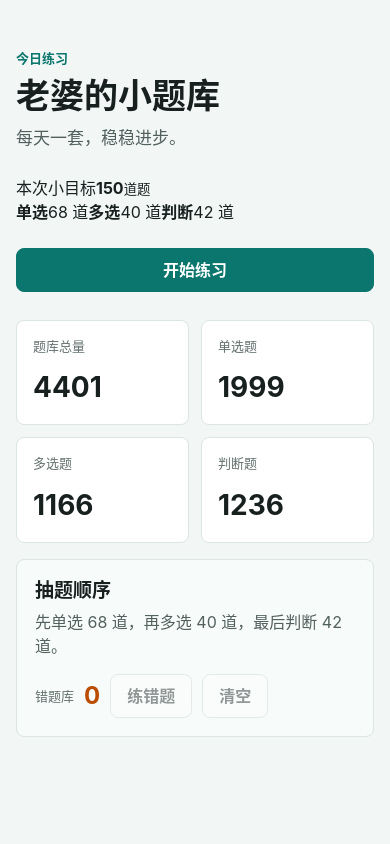
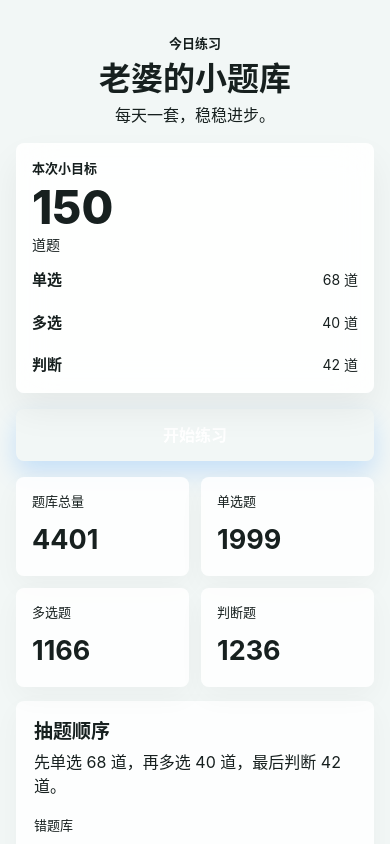
Before and after one commit to 6688wanai/vaccine-practice-ios, a React (Vite) app in the folder vaccine-practice-source-for-github/: page / in a window 390 px wide. Shown: the top 844 px of the page. Built offline with nearby package versions, Linux system fonts and the light colour scheme.

Commit message:
Update iOS-style app styling

```diff
--- a/vaccine-practice-source-for-github/src/App.css
+++ b/vaccine-practice-source-for-github/src/App.css
@@ -1,25 +1,35 @@
 .app-shell,
 .practice-shell {
-  width: min(100%, 880px);
+  width: min(100%, 920px);
   min-height: 100svh;
   margin: 0 auto;
-  padding: 20px;
+  padding: 18px 20px 28px;
   box-sizing: border-box;
 }
 
+.home-shell {
+  position: relative;
+}
+
 .intro {
-  min-height: 36svh;
   display: grid;
-  align-content: end;
-  gap: 24px;
-  padding: 28px 0;
+  gap: 16px;
+  padding: 18px 0 16px;
+  animation: fade-up 360ms ease;
+}
+
+.intro-copyblock {
+  display: grid;
+  gap: 7px;
+  justify-items: center;
+  text-align: center;
 }
 
 .eyebrow {
-  margin: 0 0 8px;
-  color: #0b766d;
+  margin: 0;
+  color: var(--accent-blue);
   font-size: 13px;
-  font-weight: 700;
+  font-weight: 650;
 }
 
 h1,
@@ -29,36 +39,112 @@ p {
 }
 
 h1 {
-  color: #17201f;
-  font-size: 40px;
-  line-height: 1.1;
-  font-weight: 800;
+  color: var(--ink-strong);
+  font-size: 34px;
+  line-height: 1.12;
+  font-weight: 720;
 }
 
 h2 {
-  color: #17201f;
-  font-size: 22px;
-  line-height: 1.4;
-  font-weight: 750;
+  color: var(--ink-strong);
+  font-size: 20px;
+  line-height: 1.35;
+  font-weight: 700;
 }
 
 .intro-copy {
-  max-width: 560px;
-  margin-top: 12px;
-  color: #52605e;
-  font-size: 17px;
+  max-width: 620px;
+  color: var(--ink-soft);
+  font-size: 16px;
+  line-height: 1.5;
+}
+
+.session-card {
+  display: grid;
+  grid-template-columns: 132px 1fr;
+  gap: 16px;
+  align-items: center;
+  padding: 18px;
+  border: 1px solid var(--line-soft);
+  border-radius: 8px;
+  background: rgb(255 255 255 / 0.9);
+  box-shadow: 0 18px 36px rgb(0 0 0 / 0.06);
+  backdrop-filter: blur(18px);
+  animation: fade-up 440ms ease;
+}
+
+.session-card strong,
+.session-card small,
+.session-label {
+  display: block;
+}
+
+.session-label {
+  margin-bottom: 7px;
+  color: var(--ink-muted);
+  font-size: 13px;
+  font-weight: 650;
+}
+
+.session-card strong {
+  color: var(--ink-strong);
+  font-size: 50px;
+  line-height: 0.92;
+  font-weight: 760;
+}
+
+.session-card small {
+  margin-top: 6px;
+  color: var(--ink-soft);
+  font-size: 14px;
+}
+
+.session-plan {
+  display: grid;
+  gap: 10px;
+}
+
+.session-plan span {
+  display: flex;
+  align-items: baseline;
+  justify-content: space-between;
+  gap: 12px;
+  padding-bottom: 9px;
+  border-bottom: 1px solid var(--line-soft);
+  color: var(--ink-soft);
+  font-size: 14px;
+}
+
+.session-plan span:last-child {
+  padding-bottom: 0;
+  border-bottom: 0;
+}
+
+.session-plan b {
+  color: var(--ink-strong);
+  font-size: 15px;
 }
 
 button {
   min-height: 44px;
-  border: 1px solid #cad7d4;
+  border: 1px solid var(--line-soft);
   border-radius: 8px;
   padding: 0 16px;
-  color: #17201f;
-  background: #ffffff;
+  color: var(--ink-strong);
+  background: rgb(255 255 255 / 0.9);
   font: inherit;
-  font-weight: 700;
+  font-weight: 650;
   cursor: pointer;
+  transition:
+    transform 160ms ease,
+    border-color 160ms ease,
+    background-color 160ms ease,
+    box-shadow 160ms ease;
+}
+
+button:hover:not(:disabled) {
+  transform: translateY(-1px);
+  border-color: rgb(0 122 255 / 0.35);
 }
 
 button:disabled {
@@ -67,52 +153,60 @@ button:disabled {
 }
 
 .primary-action {
-  border-color: #0b766d;
+  min-height: 52px;
+  border-color: transparent;
   color: #ffffff;
-  background: #0b766d;
+  background: var(--accent-blue);
+  box-shadow: 0 12px 24px rgb(0 122 255 / 0.18);
 }
 
 .stats-grid {
   display: grid;
   grid-template-columns: repeat(4, minmax(0, 1fr));
   gap: 12px;
+  animation: fade-up 520ms ease;
+}
+
+.stat-card,
+.type-result,
+.question-panel,
+.paper-plan {
+  border: 1px solid var(--line-soft);
+  border-radius: 8px;
+  background: rgb(255 255 255 / 0.86);
+  box-shadow: 0 10px 28px rgb(0 0 0 / 0.035);
 }
 
 .stat-card {
   display: grid;
-  gap: 10px;
-  padding: 16px;
-  border: 1px solid #dbe5e2;
-  border-radius: 8px;
-  background: #ffffff;
+  gap: 9px;
+  padding: 15px 16px;
 }
 
 .stat-card span,
 .type-result span,
 .mistake-strip span {
-  color: #64716f;
+  color: var(--ink-muted);
   font-size: 13px;
 }
 
 .stat-card strong {
-  color: #17201f;
-  font-size: 28px;
+  color: var(--ink-strong);
+  font-size: 27px;
 }
 
 .paper-plan {
   display: flex;
   justify-content: space-between;
-  gap: 16px;
-  margin-top: 16px;
+  gap: 18px;
+  margin-top: 14px;
   padding: 18px;
-  border: 1px solid #dbe5e2;
-  border-radius: 8px;
-  background: #f7fbfa;
+  animation: fade-up 600ms ease;
 }
 
 .paper-plan p {
   margin-top: 6px;
-  color: #52605e;
+  color: var(--ink-soft);
 }
 
 .mistake-strip {
@@ -123,7 +217,7 @@ button:disabled {
 }
 
 .mistake-strip strong {
-  color: #bb4d00;
+  color: var(--accent-blue);
   font-size: 24px;
 }
 
@@ -143,13 +237,13 @@ button:disabled {
   height: 8px;
   overflow: hidden;
   border-radius: 999px;
-  background: #dce8e5;
+  background: #e4e7ed;
 }
 
 .progress-track div {
   height: 100%;
   border-radius: inherit;
-  background: #0b766d;
+  background: var(--accent-blue);
   transition: width 0.2s ease;
 }
 
@@ -158,16 +252,13 @@ button:disabled {
   gap: 18px;
   margin-top: 18px;
   padding: 18px;
-  border: 1px solid #dbe5e2;
-  border-radius: 8px;
-  background: #ffffff;
 }
 
 .question-meta {
   display: flex;
   justify-content: space-between;
   gap: 12px;
-  color: #64716f;
+  color: var(--ink-muted);
   font-size: 13px;
 }
 
@@ -192,8 +283,8 @@ button:disabled {
   width: 34px;
   height: 34px;
   border-radius: 50%;
-  color: #52605e;
-  background: #eef4f2;
+  color: var(--ink-soft);
+  background: #eef0f4;
 }
 
 .option strong {
@@ -203,28 +294,28 @@ button:disabled {
 }
 
 .option.selected {
-  border-color: #0b766d;
-  background: #eef9f7;
+  border-color: rgb(0 122 255 / 0.5);
+  background: #edf6ff;
 }
 
 .option.correct {
-  border-color: #15936d;
-  background: #edf9f1;
+  border-color: #34c759;
+  background: #eefaf1;
 }
 
 .option.correct span {
   color: #ffffff;
-  background: #15936d;
+  background: #34c759;
 }
 
 .option.wrong {
-  border-color: #c84b44;
-  background: #fff1f0;
+  border-color: #ff3b30;
+  background: #fff1ef;
 }
 
 .option.wrong span {
   color: #ffffff;
-  background: #c84b44;
+  background: #ff3b30;
 }
 
 .answer-note {
@@ -234,13 +325,13 @@ button:disabled {
 }
 
 .answer-note.ok {
-  color: #126945;
-  background: #edf9f1;
+  color: #1f7a36;
+  background: #eefaf1;
 }
 
 .answer-note.bad {
-  color: #a53630;
-  background: #fff1f0;
+  color: #b4231c;
+  background: #fff1ef;
 }
 
 .bottom-bar {
@@ -249,24 +340,24 @@ button:disabled {
   display: grid;
   grid-template-columns: 1fr 1fr 1fr;
   gap: 10px;
-  margin: 18px -20px -20px;
+  margin: 18px -20px -28px;
   padding: 12px 20px max(12px, env(safe-area-inset-bottom));
-  border-top: 1px solid #dbe5e2;
-  background: rgba(247, 251, 250, 0.96);
-  backdrop-filter: blur(12px);
+  border-top: 1px solid var(--line-soft);
+  background: rgb(242 242 247 / 0.86);
+  backdrop-filter: blur(18px);
 }
 
 .result-hero {
   display: grid;
   gap: 8px;
-  padding: 34px 0 18px;
+  padding: 24px 0 18px;
 }
 
 .score {
-  color: #0b766d;
+  color: var(--accent-blue);
   font-size: 84px;
   line-height: 1;
-  font-weight: 850;
+  font-weight: 820;
 }
 
 .type-results {
@@ -279,13 +370,10 @@ button:disabled {
   display: grid;
   gap: 8px;
   padding: 16px;
-  border: 1px solid #dbe5e2;
-  border-radius: 8px;
-  background: #ffffff;
 }
 
 .type-result strong {
-  color: #17201f;
+  color: var(--ink-strong);
   font-size: 24px;
 }
 
@@ -296,18 +384,40 @@ button:disabled {
   margin-top: 18px;
 }
 
+@keyframes fade-up {
+  from {
+    opacity: 0;
+    transform: translateY(10px);
+  }
+
+  to {
+    opacity: 1;
+    transform: translateY(0);
+  }
+}
+
 @media (max-width: 720px) {
   .app-shell,
   .practice-shell {
-    padding: 16px;
+    padding: 16px 16px 26px;
   }
 
   h1 {
-    font-size: 34px;
+    font-size: 32px;
   }
 
   h2 {
     font-size: 19px;
+  }
+
+  .session-card {
+    grid-template-columns: 1fr;
+    gap: 14px;
+    padding: 16px;
+  }
+
+  .session-card strong {
+    font-size: 46px;
   }
 
   .stats-grid,
@@ -316,9 +426,19 @@ button:disabled {
   }
 
   .paper-plan,
-  .result-actions {
+  .result-actions,
+  .mistake-strip {
     display: grid;
     grid-template-columns: 1fr;
+  }
+
+  .mistake-strip {
+    justify-items: start;
+    white-space: normal;
+  }
+
+  .session-plan span {
+    padding-bottom: 10px;
   }
 
   .bottom-bar {
```
